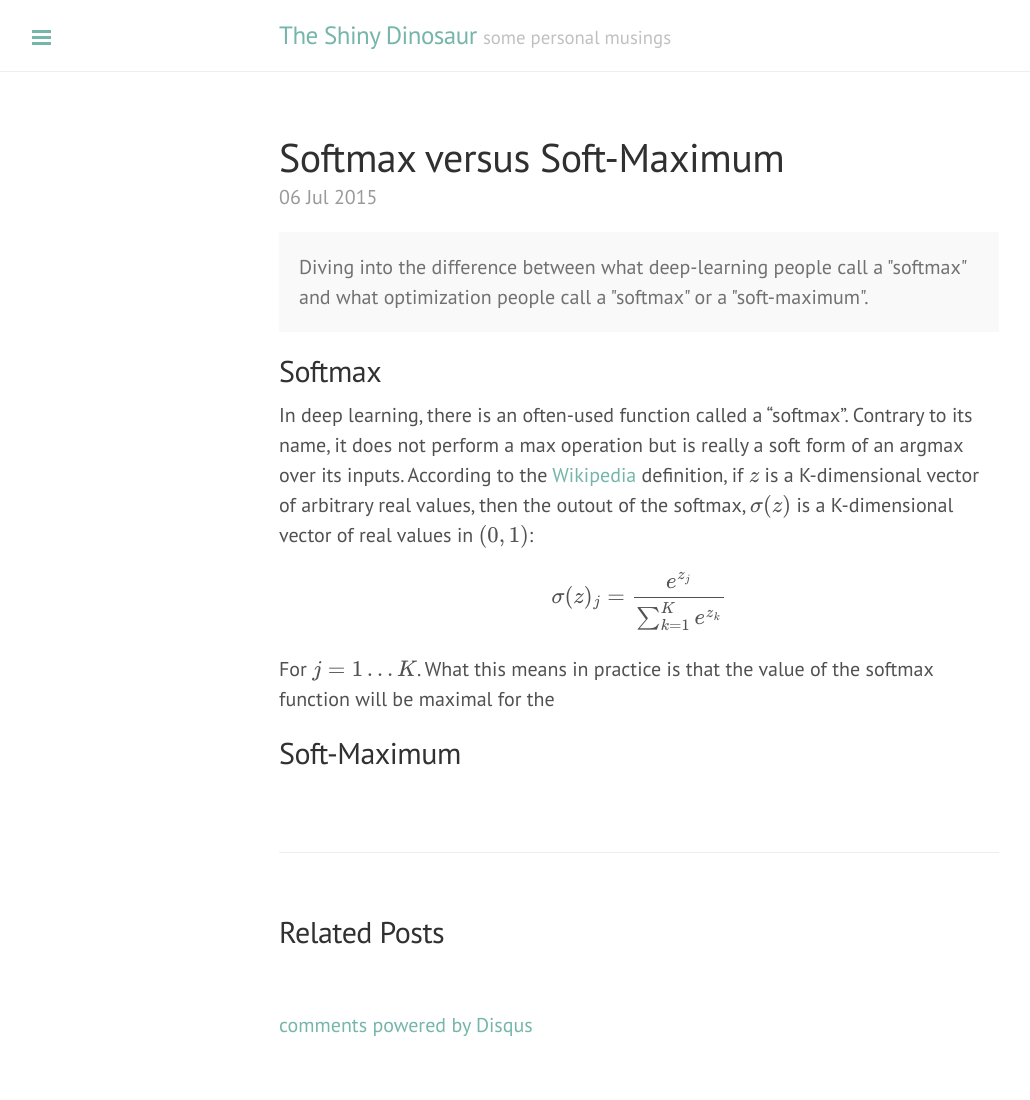
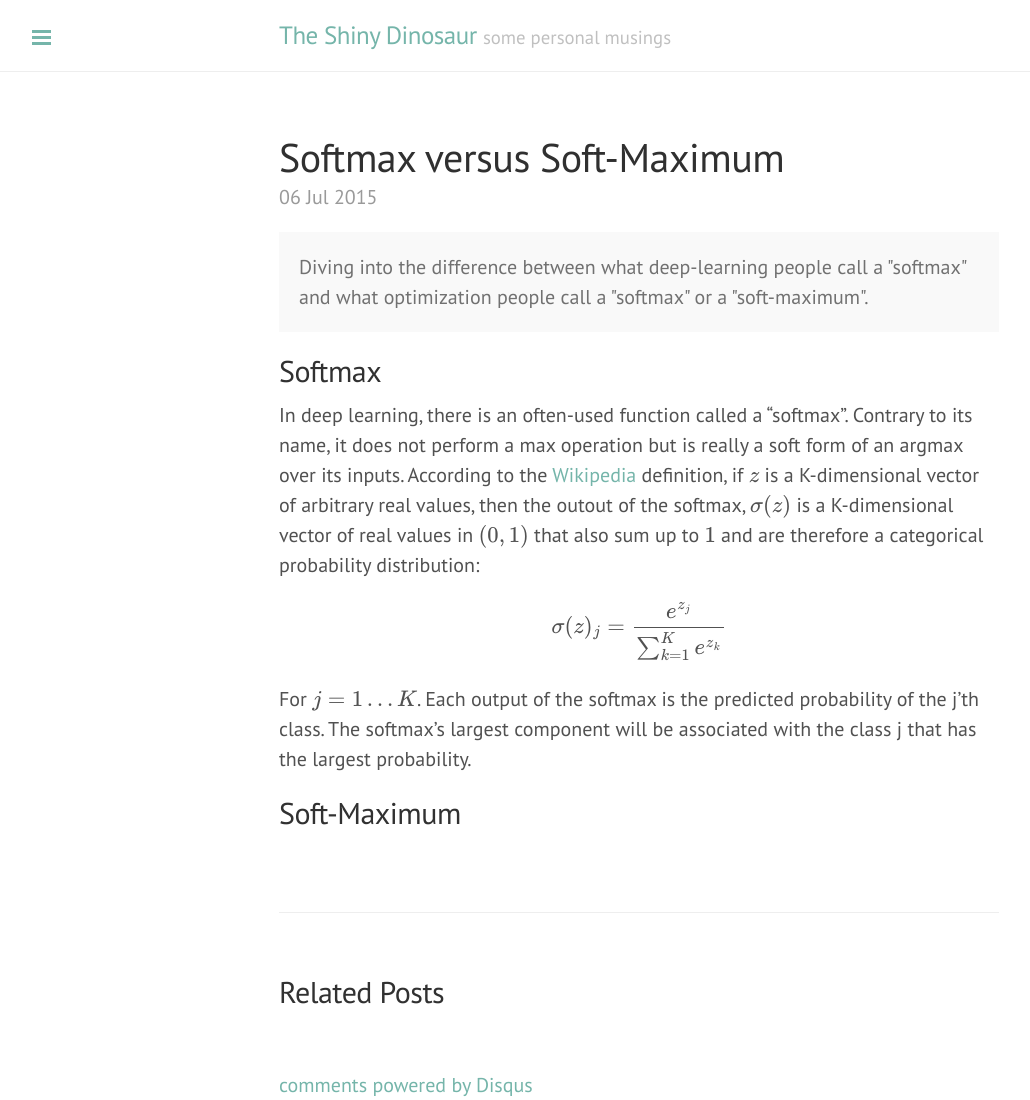
Before and after one commit to shinydinosaur/shinydinosaur.github.io, a Jekyll site: the page built from _posts/2015-07-06-softmax-versus-soft-maximum.md, in a window 1280 px wide. Shown: the whole page, without its empty margins (1-1031 px from the left). Built offline with Jekyll 4.4.1, drawn with Linux system fonts in a browser that asks for light colours; formulas are drawn with MathJax 3; comment, search, counter and statistics services are not loaded; before the commit the page ends 1040 px from its top, so only the background shows below that.

Commit message:
Updated 2015-07-06-softmax-versus-soft-maximum.md

```diff
--- a/_posts/2015-07-06-softmax-versus-soft-maximum.md
+++ b/_posts/2015-07-06-softmax-versus-soft-maximum.md
@@ -8,16 +8,17 @@ published: true
 
 
 
+
 <div class="message">
   Diving into the difference between what deep-learning people call a "softmax" and what optimization people call a "softmax" or a "soft-maximum".
 </div>
 
 ## Softmax
-In deep learning, there is an often-used function called a "softmax". Contrary to its name, it does not perform a max operation but is really a soft form of an argmax over its inputs. According to the [Wikipedia](https://en.wikipedia.org/wiki/Softmax_function) definition, if \\(z\\) is a K-dimensional vector of arbitrary real values, then the outout of the softmax, \\(\sigma(z)\\) is a K-dimensional vector of real values in \\((0,1)\\):
+In deep learning, there is an often-used function called a "softmax". Contrary to its name, it does not perform a max operation but is really a soft form of an argmax over its inputs. According to the [Wikipedia](https://en.wikipedia.org/wiki/Softmax_function) definition, if \\(z\\) is a K-dimensional vector of arbitrary real values, then the outout of the softmax, \\(\sigma(z)\\) is a K-dimensional vector of real values in \\((0,1)\\) that also sum up to \\(1\\) and are therefore a categorical probability distribution:
 
 $$\sigma(z)_j = \frac{e^{z_j}}{\sum_{k=1}^{K}e^{z_k}}$$
 
-For $$j=1\dots K$$. What this means in practice is that the value of the softmax function will be maximal for the
+For \\(j=1\dots K\\). Each output of the softmax is the predicted probability of the j'th class. The softmax's largest component will be associated with the class j that has the largest probability.
 
 
 
```
